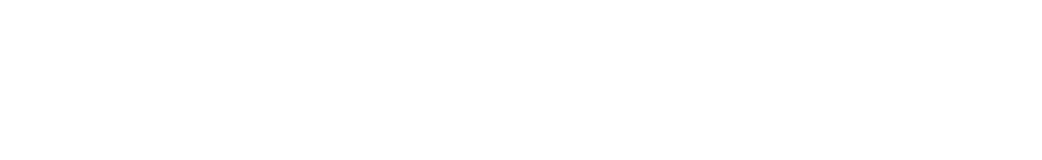
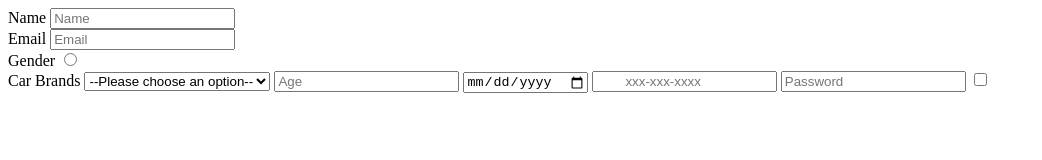
Before and after one commit to acciojob/signup-form-car-sonu28gpt, a website: page main.html in a window 1280 px wide. Shown: the whole page, without its empty margins (0-1042 px from the left). Drawn offline with Linux system fonts and the light colour scheme.

Commit message:
created a submission

```diff
--- a/main.html
+++ b/main.html
@@ -8,6 +8,25 @@
 
 <body>
 	<!-- the entire body must be written by student -->
+	<form>
+		<label for="name">Name</label>
+		<input type="text" required id="name" placeholder="Name"><br>
+		<label for="email">Email</label>
+		<input type="email" required id="email" placeholder="Email"><br>
+		<label for="male">Gender</label>
+		<input type="radio" required name="gender" id="gender_m,gender_f" value="male">
+		<br>
+		<label for="cars">Car Brands</label>
+		<select required name="cars" id="cars" placeholder="--Please choose an option--">
+			<option value="--Please choose an option--">--Please choose an option--</option>
+		</select>
+		<input type="number" required id="age" placeholder="Age">
+		<input type="date" required id="dob">
+
+		<input type="tel" id="tel" placeholder="	xxx-xxx-xxxx">
+		<input type="password" required id="password" placeholder="Password">
+		<input type="checkbox" required id="tos">
+	</form>
     <script type="text/javascript" src="./script.js">
 </script>
 
```
